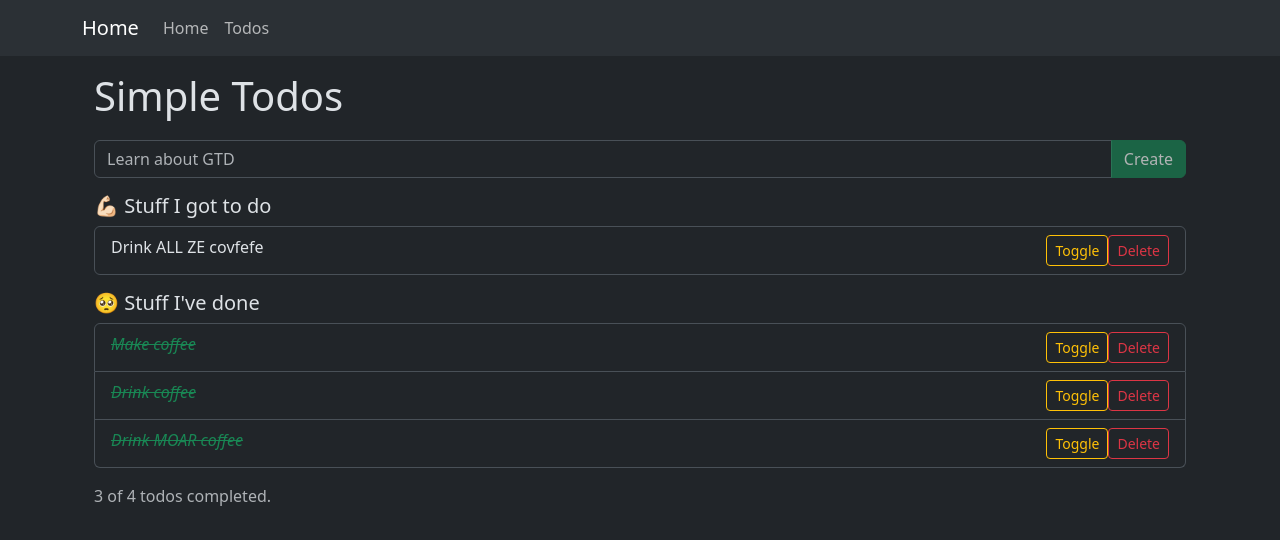
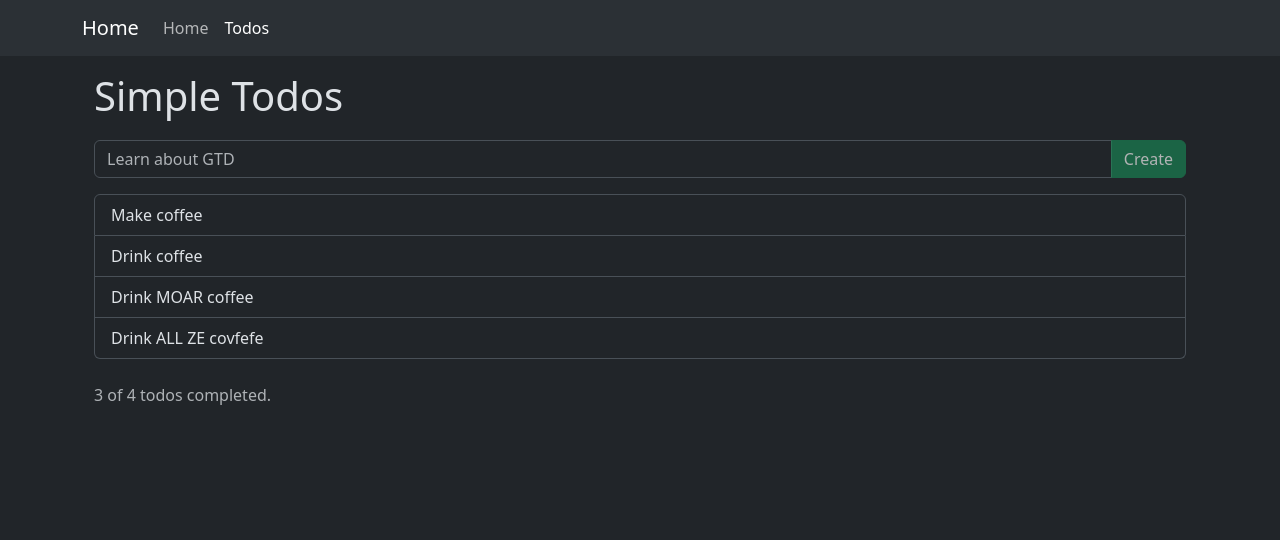
Before and after one commit to eddestl/better-todo, a React (Vite) app: page /todos in a window 1280 px wide. Shown: the top 540 px of the page. Built offline with nearby package versions, Linux system fonts and the light colour scheme; data requests are answered from the project's data file.

Commit message:
added page and route to single todo page. Also get the todo's ID from the route param

```diff
--- a/src/App.tsx
+++ b/src/App.tsx
@@ -3,6 +3,8 @@ import { Route, Routes } from "react-router";
 import HomePage from "./pages/HomePage";
 import TodosPage from "./pages/TodosPage";
 import Navigation from "./pages/partials/Navigation";
+import NotFoundPage from "./pages/NotFoundPage";
+import TodoPage from "./pages/TodoPage";
 
 
 
@@ -16,6 +18,8 @@ function App() {
 			<Routes>
 				<Route path="/" element= {<HomePage/>}/>
 				<Route path="/todos" element= {<TodosPage/>}/>
+				<Route path="todos/:id" element= {<TodoPage/>}/>
+				<Route path="*" element= {<NotFoundPage/>}/>
 			</Routes>
 		</Container>
 		</>
--- a/src/components/TodoList.tsx
+++ /dev/null
@@ -1,26 +0,0 @@
-import ListGroup from "react-bootstrap/ListGroup";
-import type { Todo } from "../types/Todo.types";
-import TodoListItem from "./TodoListItem";
-
-interface TodoListProps {
-	onDelete: (todo: Todo) => void;
-	onToggle: (todo: Todo) => void;
-	todos: Todo[];
-}
-
-const TodoList: React.FC<TodoListProps> = ({ onDelete, onToggle, todos }) => {
-	return (
-		<ListGroup className="todolist mb-3">
-			{todos.map(todo => (
-				<TodoListItem
-					key={todo.id}
-					onDelete={onDelete}
-					onToggle={onToggle}
-					todo={todo}
-				/>
-			))}
-		</ListGroup>
-	)
-}
-
-export default TodoList;
--- a/src/components/TodoListItem.tsx
+++ /dev/null
@@ -1,34 +0,0 @@
-import Button from "react-bootstrap/Button";
-import ListGroup from "react-bootstrap/ListGroup";
-import type { Todo } from "../types/Todo.types";
-
-interface TodoListItemProps {
-	onDelete: (todo: Todo) => void,
-	onToggle: (todo: Todo) => void,
-	todo: Todo;
-}
-
-const TodoListItem: React.FC<TodoListItemProps> = ({ onDelete, onToggle, todo }) => {
-	return (
-		<ListGroup.Item
-			className={todo.completed ? "completed" : ""}
-		>
-			<span className="todo-title">{todo.title}</span>
-
-			<div>
-				<Button
-					onClick={() => onToggle(todo)}
-					size="sm"
-					variant="outline-warning"
-				>Toggle</Button>
-				<Button
-					onClick={() => onDelete(todo)}
-					size="sm"
-					variant="outline-danger"
-				>Delete</Button>
-			</div>
-		</ListGroup.Item>
-	)
-}
-
-export default TodoListItem;
--- /dev/null
+++ b/src/pages/NotFoundPage.tsx
@@ -0,0 +1,12 @@
+import Image from "react-bootstrap/Image"
+import NotFoundImage from "../assets/images/NotFound.jpg"
+export const NotFoundPage = () => {
+  return (
+    <>
+    <Image src={NotFoundImage} alt="404" height="500px" width="500px" text-align="center" justify-content="center"/>
+    </>
+
+  )
+}
+
+export default NotFoundPage;
--- /dev/null
+++ b/src/pages/TodoPage.tsx
@@ -0,0 +1,13 @@
+import { useParams } from 'react-router';
+
+const TodoPage = () => {
+    const {id} = useParams();
+
+  return (
+    <>
+    <h1>Todo ID {id}</h1>
+    </>
+  )
+}
+
+export default TodoPage
--- a/src/pages/TodosPage.tsx
+++ b/src/pages/TodosPage.tsx
@@ -3,11 +3,12 @@ import { useEffect, useState } from "react";
 import Alert from "react-bootstrap/Alert";
 import Container from "react-bootstrap/Container";
 import AddTodoForm from "../components/AddTodoForm";
-import TodoCounter from "../components/TodoCounter";
-import TodoList from "../components/TodoList";
 import * as TodosAPI from "../services/TodosAPI";
 import type { Todo } from "../types/Todo.types";
 import "../assets/scss/App.scss";
+import { ListGroup } from "react-bootstrap";
+import { Link } from "react-router";
+import TodoCounter from "../components/TodoCounter";
 
 const TodosPage = () => {
 	const [todos, setTodos] = useState<Todo[] |null>(null);
@@ -70,16 +71,13 @@ const TodosPage = () => {
 		}
 	}
 
-	// Derive list of completed/incompleted todos from the `todos` state
-	const completedTodos = todos?.filter(todo => todo.completed) ?? [];
-	const incompleteTodos = todos?.filter(todo => !todo.completed) ?? [];
-
 	useEffect(() => {
 		// eslint-disable-next-line react-hooks/set-state-in-effect
 		getTodos();
 	}, []);
     return (
  <Container>
+
 			<h1>Simple Todos</h1>
 
 			<AddTodoForm onAddTodo={handleAddTodo} />
@@ -91,23 +89,22 @@ const TodosPage = () => {
 
 			{todos && ( todos.length ? (
 				<>
-					<h2 className="h5 mb-2">💪🏻 Stuff I got to do</h2>
-          <TodoList
-              onDelete ={handleDeleteTodo}
-              onToggle = {handleToggleTodo}
-              todos = {incompleteTodos}/>
+			<ListGroup className="todoList mb-4">
+				{todos.map(todo =>
+					<ListGroup.Item
+					action
+					as={Link}
+					className={todo.completed ? "completed" :""}
+					key={todo.id}
+					to={"/todos/" + todo.id}
+					>
+						<span className="todo-title">{todo.title}</span>
 
-					<h2 className="h5 mb-2">🥺 Stuff I've done</h2>
-          <TodoList
-              onDelete ={handleDeleteTodo}
-              onToggle = {handleToggleTodo}
-              todos = {completedTodos}/>
-
-					<TodoCounter
-						completed={completedTodos.length}
-						total={todos.length}
-					/>
-				</>
+					</ListGroup.Item>
+				)}
+			</ListGroup>
+			<TodoCounter completed={todos.filter(todo => todo.completed).length} total={todos.length}/>
+			</>
 			) : (
 				<p>You ain't got no todos to do, time to party!!111 Untz untz untz 🥳!</p>
 			)
--- a/src/pages/partials/Navigation.tsx
+++ b/src/pages/partials/Navigation.tsx
@@ -1,5 +1,5 @@
 import { Container, Nav, Navbar} from 'react-bootstrap'
-import { Link } from 'react-router';
+import { Link, NavLink } from 'react-router';
 
 export const Navigation = () => {
   return (
@@ -9,8 +9,8 @@ export const Navigation = () => {
         <Navbar.Toggle aria-controls="basic-navbar-nav" />
         <Navbar.Collapse id="basic-navbar-nav">
           <Nav className="me-auto">
-            <Nav.Link as={Link} to="/">Home</Nav.Link>
-            <Nav.Link as={Link} to="/todos">Todos</Nav.Link>
+            <Nav.Link as={NavLink} to="/">Home</Nav.Link>
+            <Nav.Link as={NavLink} to="/todos">Todos</Nav.Link>
           </Nav>
         </Navbar.Collapse>
       </Container>
```
Also changed, not shown: src/assets/images/NotFound.jpg (added).
